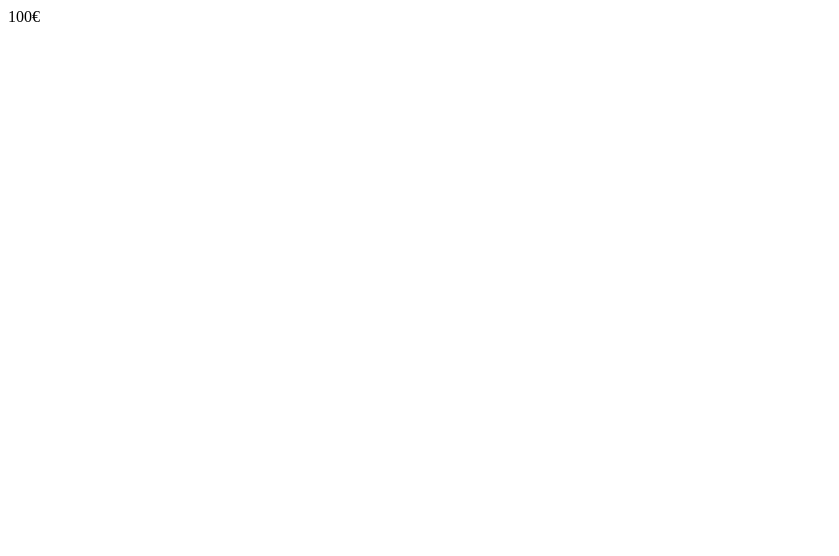
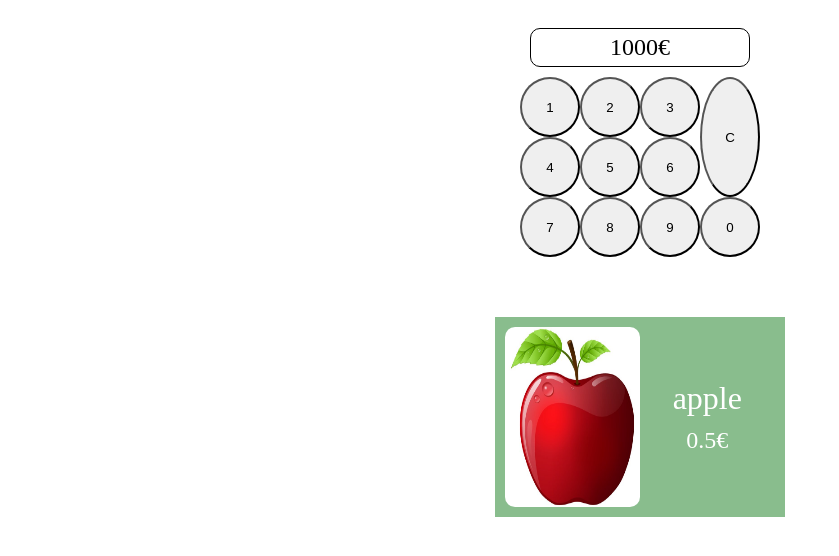
Before and after one commit to KristinaBrak/vending-machine, a React (Create React App) app: page / in a window 1280 px wide. Shown: the top 556 px of the page, without its empty margins (0-839 px from the left). Built offline with nearby package versions, Linux system fonts and the light colour scheme.

Commit message:
textArea adjustments

```diff
--- a/src/components/carousel/Carousel.tsx
+++ b/src/components/carousel/Carousel.tsx
@@ -7,7 +7,6 @@ const Carousel = styled.div`
   margin: auto;
   background-color: hsla(124, 28%, 64%, 1);
   color: white;
-  border-radius: 15px;
   display: flex;
   align-items: center;
 `;
--- a/src/consts.ts
+++ b/src/consts.ts
@@ -1,3 +1,5 @@
 export const DELIMITER = 100;
 
 export const CURRENCY = "€";
+
+export const MONEY = 1000;
--- a/src/containers/vending-machine/VendingMachine.tsx
+++ b/src/containers/vending-machine/VendingMachine.tsx
@@ -1,14 +1,20 @@
 import React from "react";
+import { MONEY } from "../../consts";
 import ControlPanelConteiner from "./control-panel/ControlPanelConteiner";
 import ProductListContainer from "./products/ProductListContainer";
-import TextAreaContainer from "./text-area/TextAreaContainer";
 
 const VendingMachine = () => {
   return (
-    <div style={{ width: "100%", display: "flex", flexDirection: "column" }}>
-      <TextAreaContainer money={100} />
-      {/* <ControlPanelConteiner /> */}
-      {/* <ProductListContainer /> */}
+    <div
+      style={{
+        width: "100%",
+        display: "flex",
+        flexDirection: "column",
+        alignItems: "center",
+      }}
+    >
+      <ControlPanelConteiner money={MONEY} />
+      <ProductListContainer />
     </div>
   );
 };
--- a/src/containers/vending-machine/control-panel/ControlPanel.tsx
+++ b/src/containers/vending-machine/control-panel/ControlPanel.tsx
@@ -8,6 +8,7 @@ const ControlPanel = styled.div`
   display: grid;
   justify-content: center;
   grid-template-areas:
+    "text-area text-area text-area text-area"
     "keypad-1 keypad-2 keypad-3 keypad-cancel"
     "keypad-4 keypad-5 keypad-6 keypad-cancel"
     "keypad-7 keypad-8 keypad-9 keypad-0";
--- a/src/containers/vending-machine/control-panel/ControlPanelConteiner.tsx
+++ b/src/containers/vending-machine/control-panel/ControlPanelConteiner.tsx
@@ -1,10 +1,16 @@
 import React, { useEffect, useState } from "react";
+import { CURRENCY } from "../../../consts";
+import TextArea from "./TextArea";
 import ControlPanel from "./ControlPanel";
 import KeypadButton from "./KeypadButton";
 
 const CODE_LENGTH = 4;
 
-const ControlPanelConteiner = () => {
+interface Props {
+  money: number;
+}
+
+const ControlPanelConteiner: React.FC<Props> = ({ money }) => {
   const [code, setCode] = useState("");
   const digits = Array.from(Array(10).keys());
 
@@ -25,6 +31,9 @@ const ControlPanelConteiner = () => {
 
   return (
     <ControlPanel>
+      <TextArea className="text-area">
+        {code ? code : `${money.toString()}${CURRENCY}`}
+      </TextArea>
       {digits.map((digit) => (
         <KeypadButton
           key={digit}
--- /dev/null
+++ b/src/containers/vending-machine/control-panel/TextArea.tsx
@@ -0,0 +1,13 @@
+import styled from "styled-components";
+
+const TextArea = styled.div`
+  grid-area: ${(props) => props.className};
+  border: 1px solid black;
+  border-radius: 10px;
+  padding: 5px;
+  margin: 10px;
+  font-size: 24px;
+  text-align: center;
+`;
+
+export default TextArea;
--- a/src/containers/vending-machine/text-area/TextAreaContainer.tsx
+++ /dev/null
@@ -1,17 +0,0 @@
-import React from "react";
-import { CURRENCY } from "../../../consts";
-
-interface Props {
-  money: number;
-}
-
-const TextAreaContainer: React.FC<Props> = ({ money }) => {
-  return (
-    <div>
-      {money}
-      {CURRENCY}
-    </div>
-  );
-};
-
-export default TextAreaContainer;
```
Also changed, not shown: 1 other file (tests, documents, lock files or other folders).
